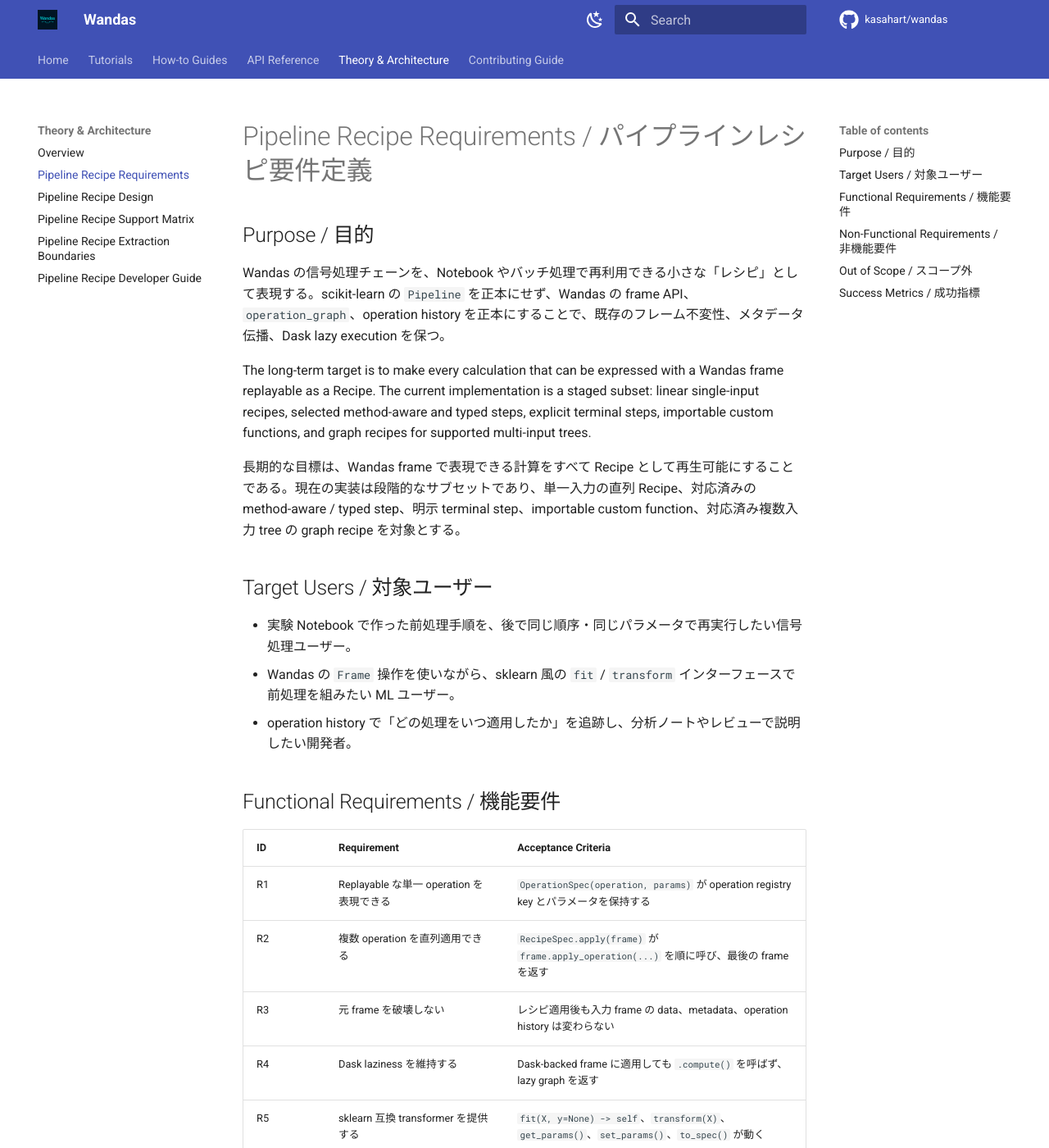
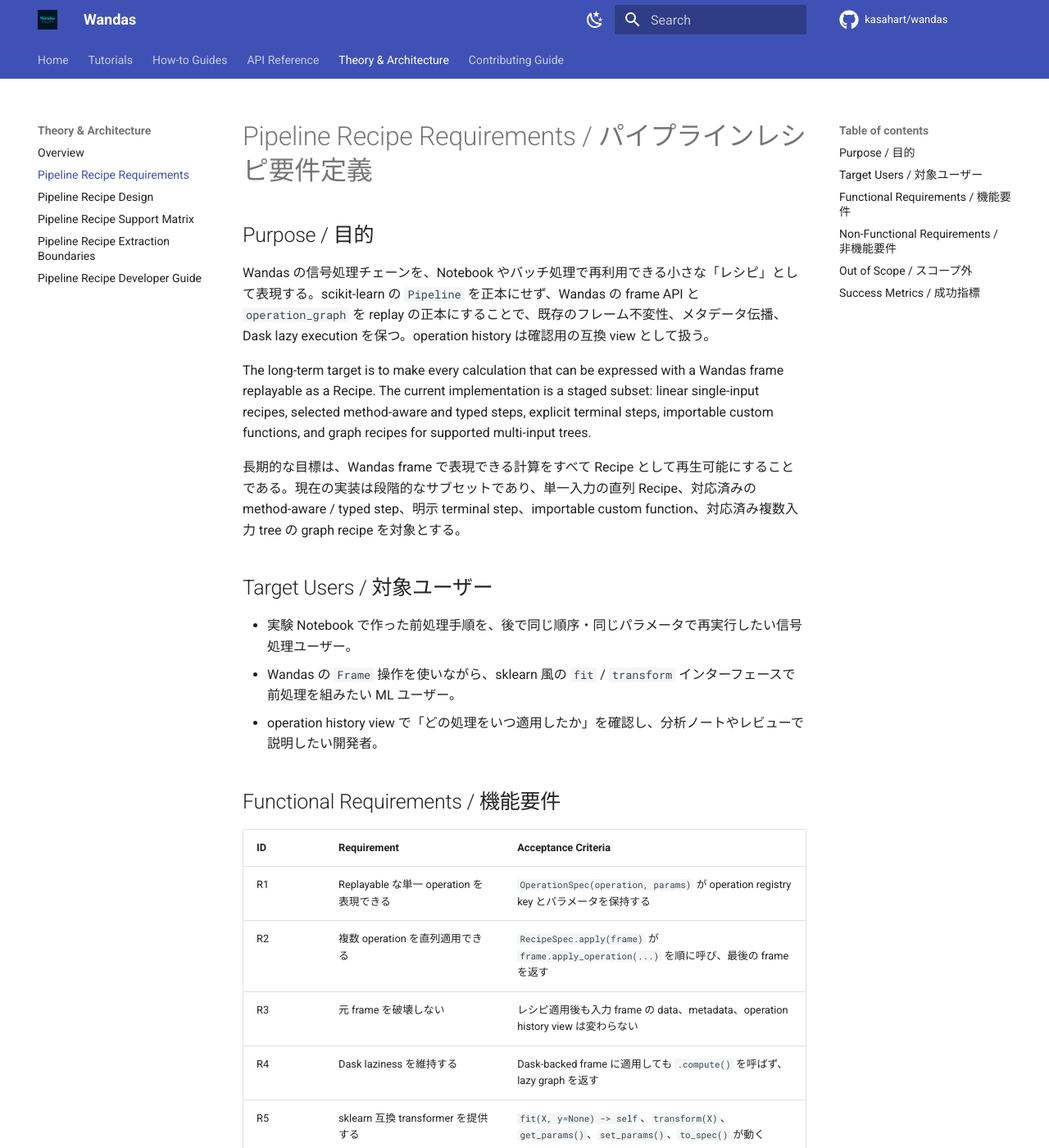
Before and after one commit to kasahart/wandas, an MkDocs documentation site: the page built from docs/src/explanation/pipeline-recipe-requirements.md, in a window 1280 px wide and 1400 px high. Shown: the whole window at 82% size. Built offline with MkDocs 1.6.1 and Material for MkDocs 9.7.7, drawn with Linux system fonts in a browser that asks for light colours; comment, search, counter and statistics services are not loaded; some of the changed text lies outside the part shown.

Commit message:
docs: align history wording with lineage views (#275)
Co-authored-by: Codex <codex@openai.com>

```diff
--- a/docs/src/explanation/pipeline-recipe-requirements.md
+++ b/docs/src/explanation/pipeline-recipe-requirements.md
@@ -2,7 +2,7 @@
 
 ## Purpose / 目的
 
-Wandas の信号処理チェーンを、Notebook やバッチ処理で再利用できる小さな「レシピ」として表現する。scikit-learn の `Pipeline` を正本にせず、Wandas の frame API、`operation_graph`、operation history を正本にすることで、既存のフレーム不変性、メタデータ伝播、Dask lazy execution を保つ。
+Wandas の信号処理チェーンを、Notebook やバッチ処理で再利用できる小さな「レシピ」として表現する。scikit-learn の `Pipeline` を正本にせず、Wandas の frame API と `operation_graph` を replay の正本にすることで、既存のフレーム不変性、メタデータ伝播、Dask lazy execution を保つ。operation history は確認用の互換 view として扱う。
 
 The long-term target is to make every calculation that can be expressed with a Wandas frame replayable as a Recipe. The current implementation is a staged subset: linear single-input recipes, selected method-aware and typed steps, explicit terminal steps, importable custom functions, and graph recipes for supported multi-input trees.
 
@@ -12,7 +12,7 @@ The long-term target is to make every calculation that can be expressed with a W
 
 - 実験 Notebook で作った前処理手順を、後で同じ順序・同じパラメータで再実行したい信号処理ユーザー。
 - Wandas の `Frame` 操作を使いながら、sklearn 風の `fit` / `transform` インターフェースで前処理を組みたい ML ユーザー。
-- operation history で「どの処理をいつ適用したか」を追跡し、分析ノートやレビューで説明したい開発者。
+- operation history view で「どの処理をいつ適用したか」を確認し、分析ノートやレビューで説明したい開発者。
 
 ## Functional Requirements / 機能要件
 
@@ -20,7 +20,7 @@ The long-term target is to make every calculation that can be expressed with a W
 | --- | --- | --- |
 | R1 | Replayable な単一 operation を表現できる | `OperationSpec(operation, params)` が operation registry key とパラメータを保持する |
 | R2 | 複数 operation を直列適用できる | `RecipeSpec.apply(frame)` が `frame.apply_operation(...)` を順に呼び、最後の frame を返す |
-| R3 | 元 frame を破壊しない | レシピ適用後も入力 frame の data、metadata、operation history は変わらない |
+| R3 | 元 frame を破壊しない | レシピ適用後も入力 frame の data、metadata、operation history view は変わらない |
 | R4 | Dask laziness を維持する | Dask-backed frame に適用しても `.compute()` を呼ばず、lazy graph を返す |
 | R5 | sklearn 互換 transformer を提供する | `fit(X, y=None) -> self`、`transform(X)`、`get_params()`、`set_params()`、`to_spec()` が動く |
 | R6 | 代表的な signal operation をクラス化する | `HighPassFilter`、`LowPassFilter`、`BandPassFilter`、`Normalize`、`RemoveDC` を提供する |
@@ -53,10 +53,10 @@ The long-term target is to make every calculation that can be expressed with a W
 
 - Executable requirement checks live in [Pipeline Recipe Requirements Check Notebook](../tutorial/pipeline-recipe-requirements-check.md).
   実行可能な要件確認は [Pipeline Recipe Requirements Check Notebook](../tutorial/pipeline-recipe-requirements-check.md) にあります。
-- Notebook 上で `RecipeSpec` と sklearn `Pipeline` の両方を実行し、同じ operation history を確認できる。
+- Notebook 上で `RecipeSpec` と sklearn `Pipeline` の両方を実行し、同じ operation history view を確認できる。
 - Notebook 上で探索的に処理した frame から `RecipeSpec.from_frame(...)` を抽出し、別 frame へ replay できる。
 - Notebook 上で `GraphRecipeSpec.from_frame(...)` または `NodeGraphRecipeSpec.from_frame(...)` を使い、対応済み graph recipe を replay できる。
 - Notebook 上で対応外操作が `RecipeExtractionError` になることを確認できる。
-- 既存の Wandas operation history に、レシピ適用順とパラメータが記録される。
+- 既存の Wandas operation history view で、レシピ適用順とパラメータを確認できる。
 - `uv run pytest tests/test_optional_dependencies.py tests/pipeline` が通る。
 - `uv run ruff check wandas tests --config=pyproject.toml -v` と `uv run ty check wandas tests` が通る。
```
Also changed, not shown: docs/src/explanation/index.md (+2 -2 lines), docs/src/explanation/pipeline-recipe-design.md (+2 -2 lines), docs/src/explanation/pipeline-recipe-developer-guide.md (+2 -2 lines), docs/src/explanation/pipeline-recipe-extraction-boundaries.md (+3 -3 lines), docs/src/how-to/pipeline-recipes.md (+1 -1 lines), 6 other files.
